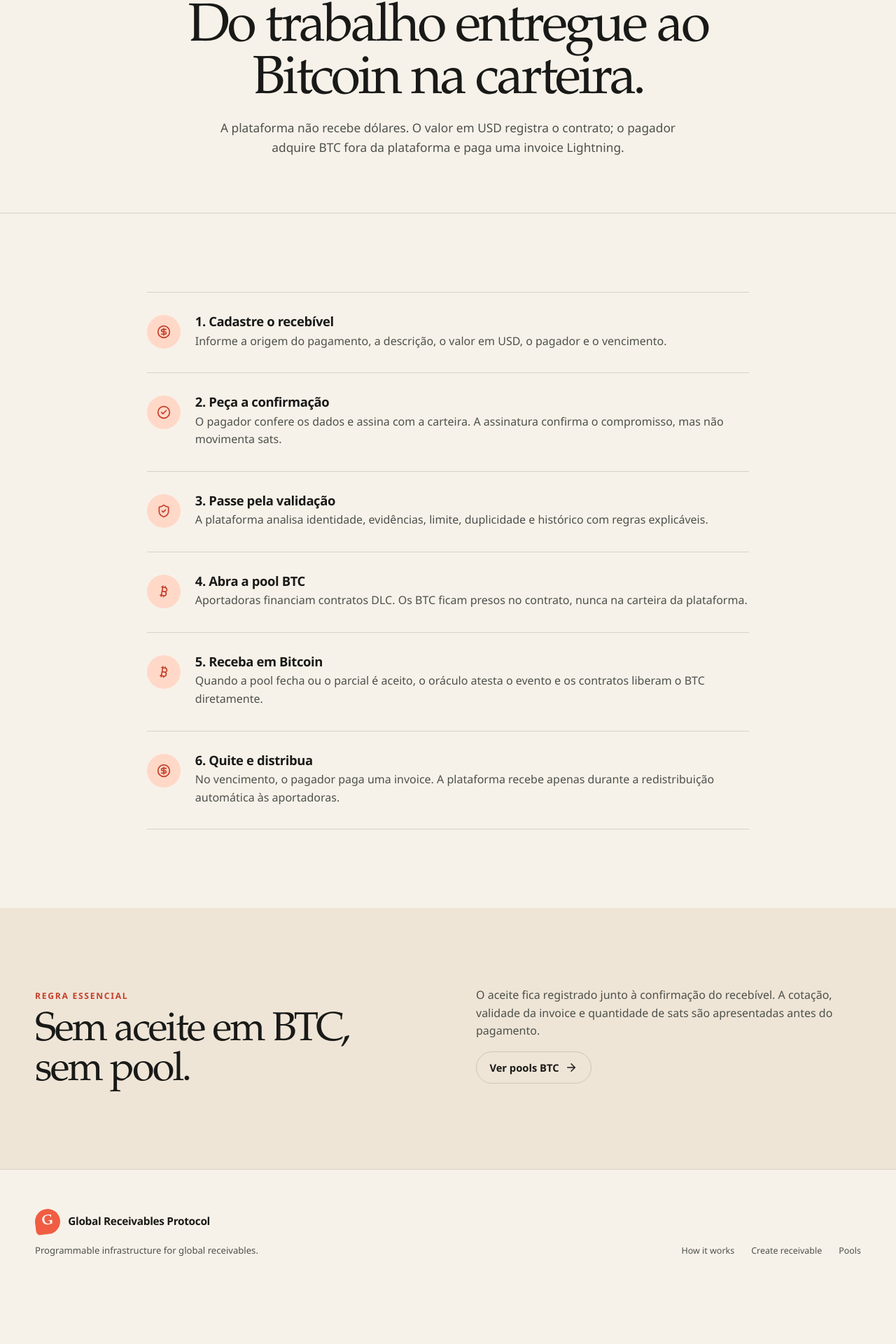
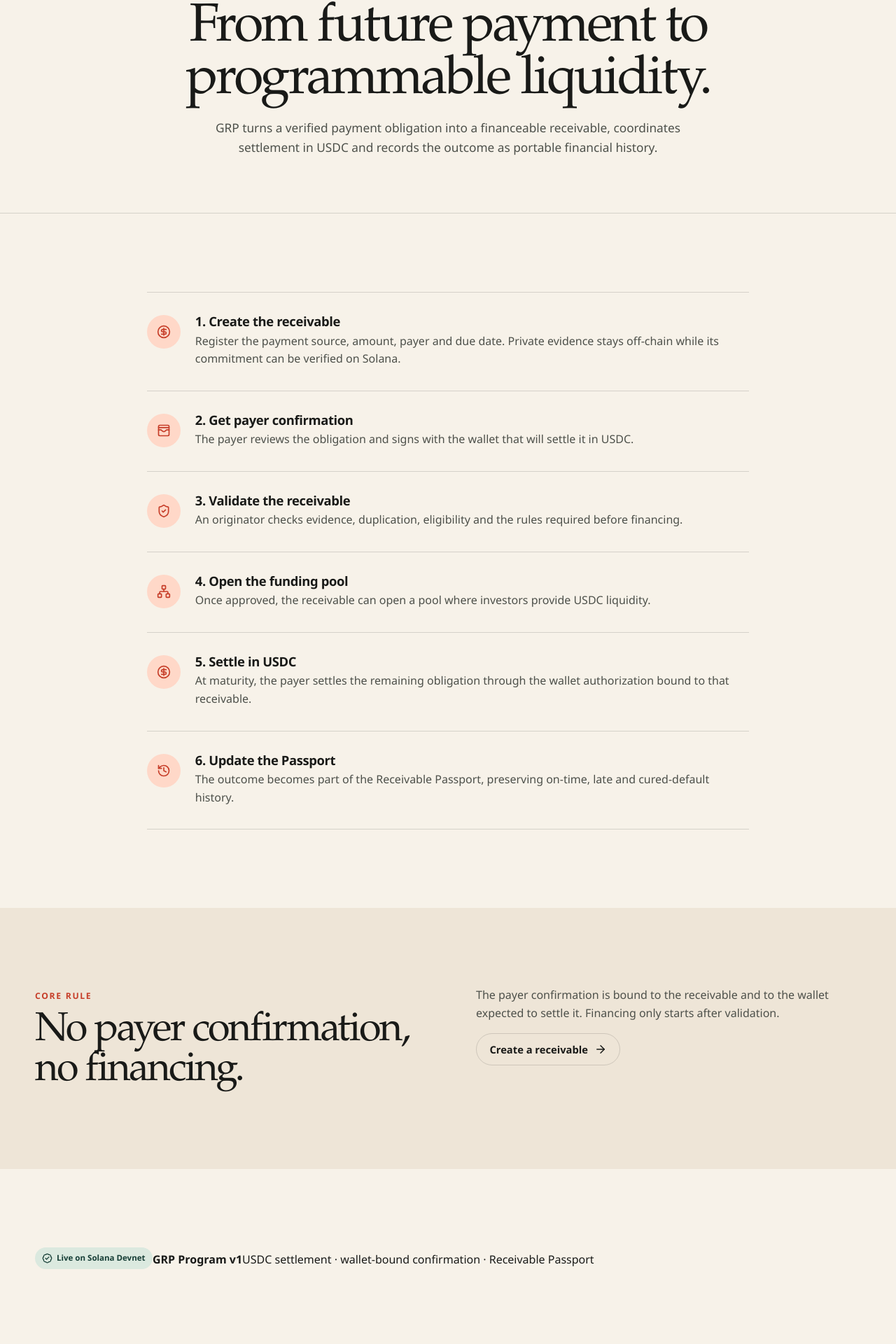
Before and after one commit to 0xlari/global-receivables-protocol, a Next.js app: page /como-funciona in a window 1280 px wide. Shown: the part 214-2134 px from the top of the page at 70% size. Before the commit the page ends 2067 px from the top, so only its background shows below. Built offline with nearby package versions, Linux system fonts and the light colour scheme; no server answers.

Commit message:
feat: rewrite protocol flow for GRP and USDC

```diff
--- a/src/app/como-funciona/page.tsx
+++ b/src/app/como-funciona/page.tsx
@@ -1,42 +1,52 @@
 import type { Metadata } from "next";
-import { ArrowRight, Bitcoin, CheckCircle2, CircleDollarSign, ShieldCheck } from "lucide-react";
+import {
+  ArrowRight,
+  BadgeCheck,
+  CircleDollarSign,
+  History,
+  Network,
+  ShieldCheck,
+  WalletCards,
+} from "lucide-react";
+
 import { ButtonLink } from "@/components/button-link";
 
 export const metadata: Metadata = {
-  title: "Como funciona",
-  description: "Conheça o fluxo do recebível até a liquidação em Bitcoin.",
+  title: "How it works",
+  description:
+    "See how GRP creates, confirms, validates, finances and settles global receivables in USDC on Solana.",
 };
 
 const stages = [
   {
     icon: CircleDollarSign,
-    title: "1. Cadastre o recebível",
-    body: "Informe a origem do pagamento, a descrição, o valor em USD, o pagador e o vencimento.",
+    title: "1. Create the receivable",
+    body: "Register the payment source, amount, payer and due date. Private evidence stays off-chain while its commitment can be verified on Solana.",
   },
   {
-    icon: CheckCircle2,
-    title: "2. Peça a confirmação",
-    body: "O pagador confere os dados e assina com a carteira. A assinatura confirma o compromisso, mas não movimenta sats.",
+    icon: WalletCards,
+    title: "2. Get payer confirmation",
+    body: "The payer reviews the obligation and signs with the wallet that will settle it in USDC.",
   },
   {
     icon: ShieldCheck,
-    title: "3. Passe pela validação",
-    body: "A plataforma analisa identidade, evidências, limite, duplicidade e histórico com regras explicáveis.",
+    title: "3. Validate the receivable",
+    body: "An originator checks evidence, duplication, eligibility and the rules required before financing.",
   },
   {
-    icon: Bitcoin,
-    title: "4. Abra a pool BTC",
-    body: "Aportadoras financiam contratos DLC. Os BTC ficam presos no contrato, nunca na carteira da plataforma.",
-  },
-  {
-    icon: Bitcoin,
-    title: "5. Receba em Bitcoin",
-    body: "Quando a pool fecha ou o parcial é aceito, o oráculo atesta o evento e os contratos liberam o BTC diretamente.",
+    icon: Network,
+    title: "4. Open the funding pool",
+    body: "Once approved, the receivable can open a pool where investors provide USDC liquidity.",
   },
   {
     icon: CircleDollarSign,
-    title: "6. Quite e distribua",
-    body: "No vencimento, o pagador paga uma invoice. A plataforma recebe apenas durante a redistribuição automática às aportadoras.",
+    title: "5. Settle in USDC",
+    body: "At maturity, the payer settles the remaining obligation through the wallet authorization bound to that receivable.",
+  },
+  {
+    icon: History,
+    title: "6. Update the Passport",
+    body: "The outcome becomes part of the Receivable Passport, preserving on-time, late and cured-default history.",
   },
 ];
 
@@ -45,14 +55,15 @@ export default function HowItWorksPage() {
     <div className="inner-page">
       <section className="page-hero">
         <div className="shell page-hero__inner">
-          <span className="eyebrow">Fluxo simples e verificável</span>
-          <h1>Do trabalho entregue ao Bitcoin na carteira.</h1>
+          <span className="eyebrow">Protocol flow</span>
+          <h1>From future payment to programmable liquidity.</h1>
           <p>
-            A plataforma não recebe dólares. O valor em USD registra o contrato; o
-            pagador adquire BTC fora da plataforma e paga uma invoice Lightning.
+            GRP turns a verified payment obligation into a financeable receivable,
+            coordinates settlement in USDC and records the outcome as portable financial history.
           </p>
         </div>
       </section>
+
       <section className="section">
         <div className="shell timeline">
           {stages.map(({ icon: Icon, title, body }) => (
@@ -68,22 +79,32 @@ export default function HowItWorksPage() {
           ))}
         </div>
       </section>
+
       <section className="section section--tinted">
         <div className="shell split-callout">
           <div>
-            <span className="kicker">Regra essencial</span>
-            <h2>Sem aceite em BTC, sem pool.</h2>
+            <span className="kicker">Core rule</span>
+            <h2>No payer confirmation, no financing.</h2>
           </div>
           <div>
             <p>
-              O aceite fica registrado junto à confirmação do recebível. A cotação,
-              validade da invoice e quantidade de sats são apresentadas antes do
-              pagamento.
+              The payer confirmation is bound to the receivable and to the wallet
+              expected to settle it. Financing only starts after validation.
             </p>
-            <ButtonLink href="/pools" variant="secondary">
-              Ver pools BTC <ArrowRight aria-hidden="true" size={18} />
+            <ButtonLink href="/recebivel" variant="secondary">
+              Create a receivable <ArrowRight aria-hidden="true" size={18} />
             </ButtonLink>
           </div>
+        </div>
+      </section>
+
+      <section className="section">
+        <div className="shell protocol-proof">
+          <span className="tag tag--success">
+            <BadgeCheck aria-hidden="true" size={15} /> Live on Solana Devnet
+          </span>
+          <strong>GRP Program v1</strong>
+          <span>USDC settlement · wallet-bound confirmation · Receivable Passport</span>
         </div>
       </section>
     </div>
```
